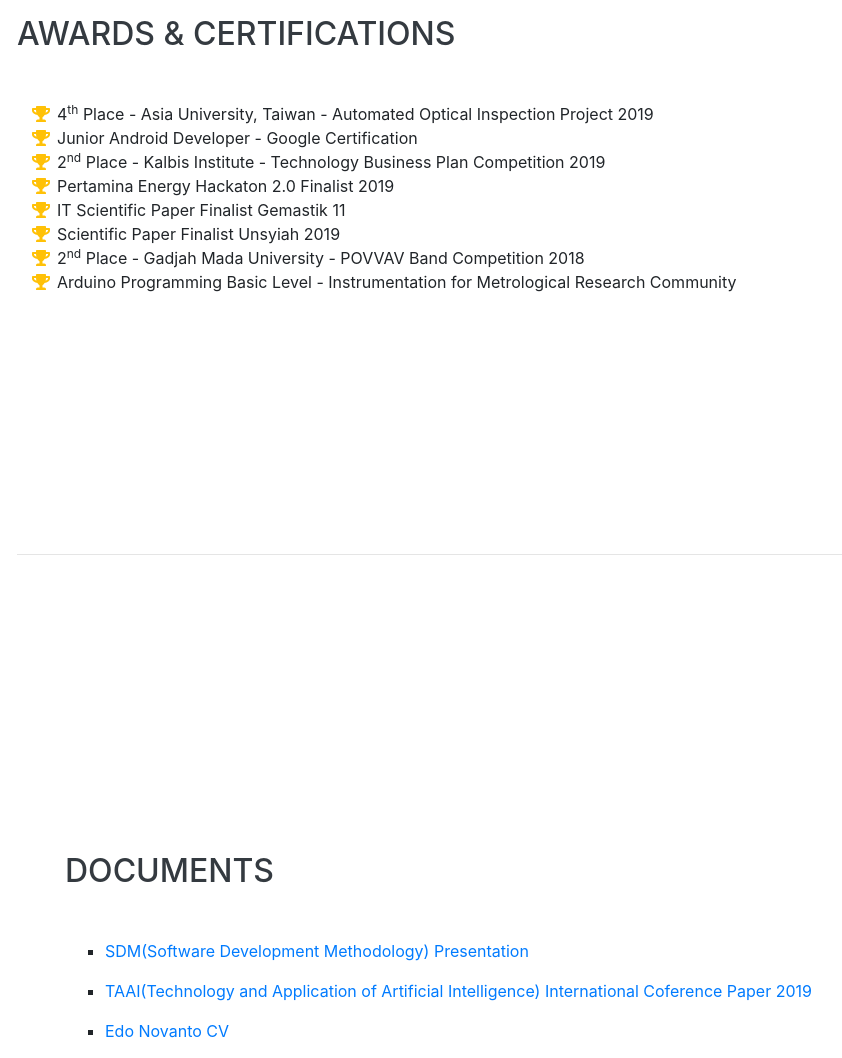
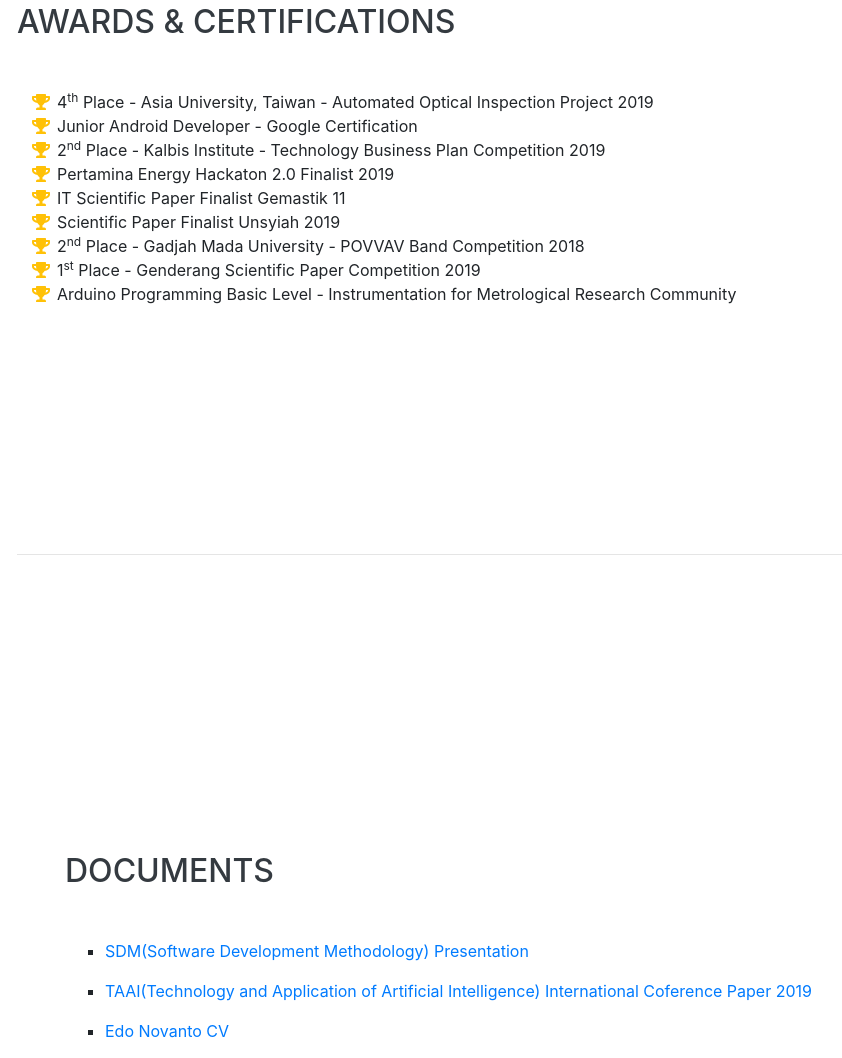
Before and after one commit to edonovanto/resumeWebsite, a website with bundled scripts: page index.html in a window 1280 px wide. Shown: the part 5561-6619 px from the top of the page, without its empty margins (303-1145 px from the left). Built offline with nearby package versions, Linux system fonts and the light colour scheme; a script that the page names is missing; a web font is replaced by a local one.

Commit message:
Add new Achievement

```diff
--- a/index.html
+++ b/index.html
@@ -338,6 +338,11 @@
           <li>
           <li>
             <i class="fa-li fa fa-trophy text-warning"></i>
+            1<sup>st</sup>
+              Place - Genderang Scientific Paper Competition 2019</li>
+            <li>
+          <li>
+            <i class="fa-li fa fa-trophy text-warning"></i>
             Arduino Programming Basic Level - Instrumentation for Metrological Research Community</li>
           <li>
         </ul>
```
